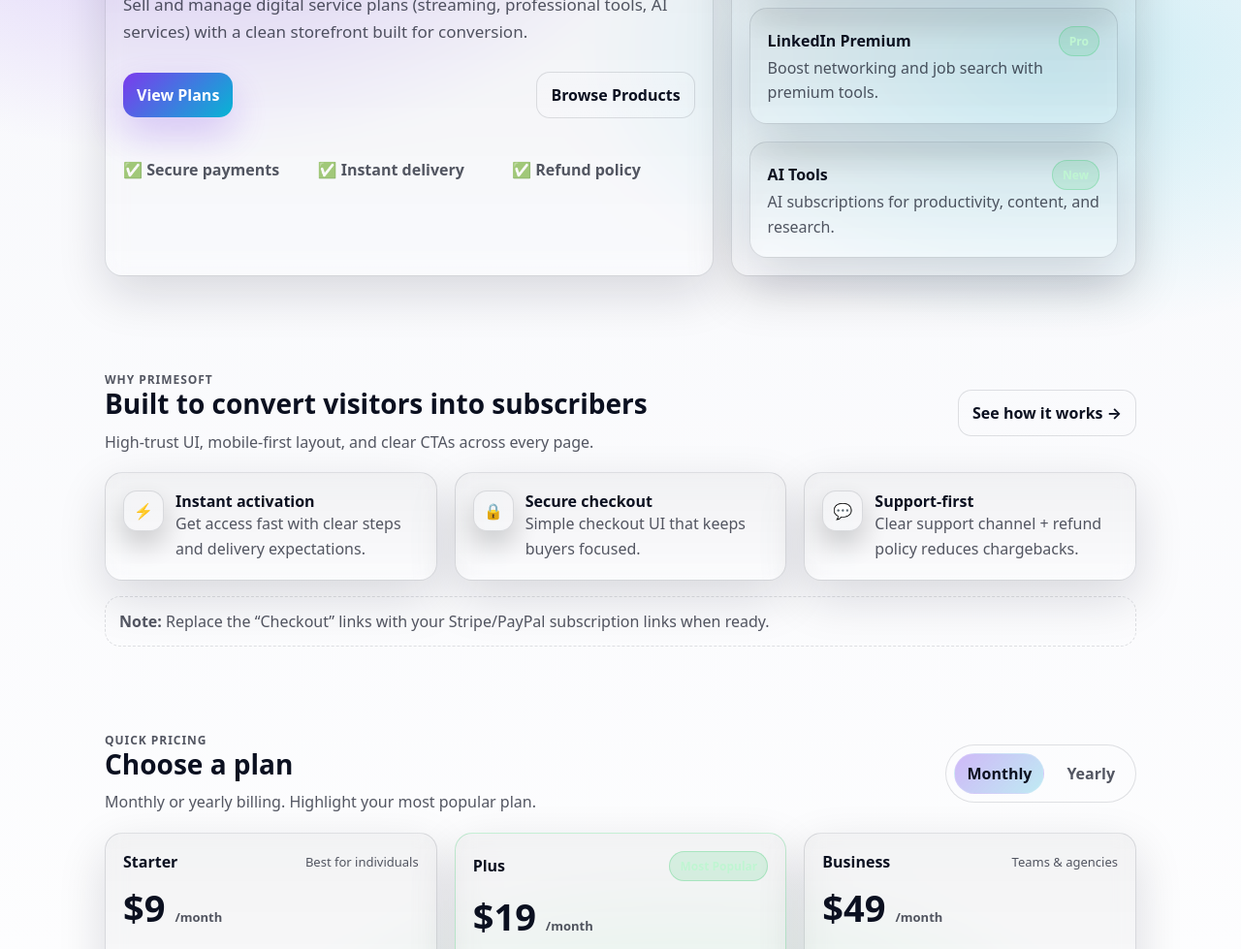
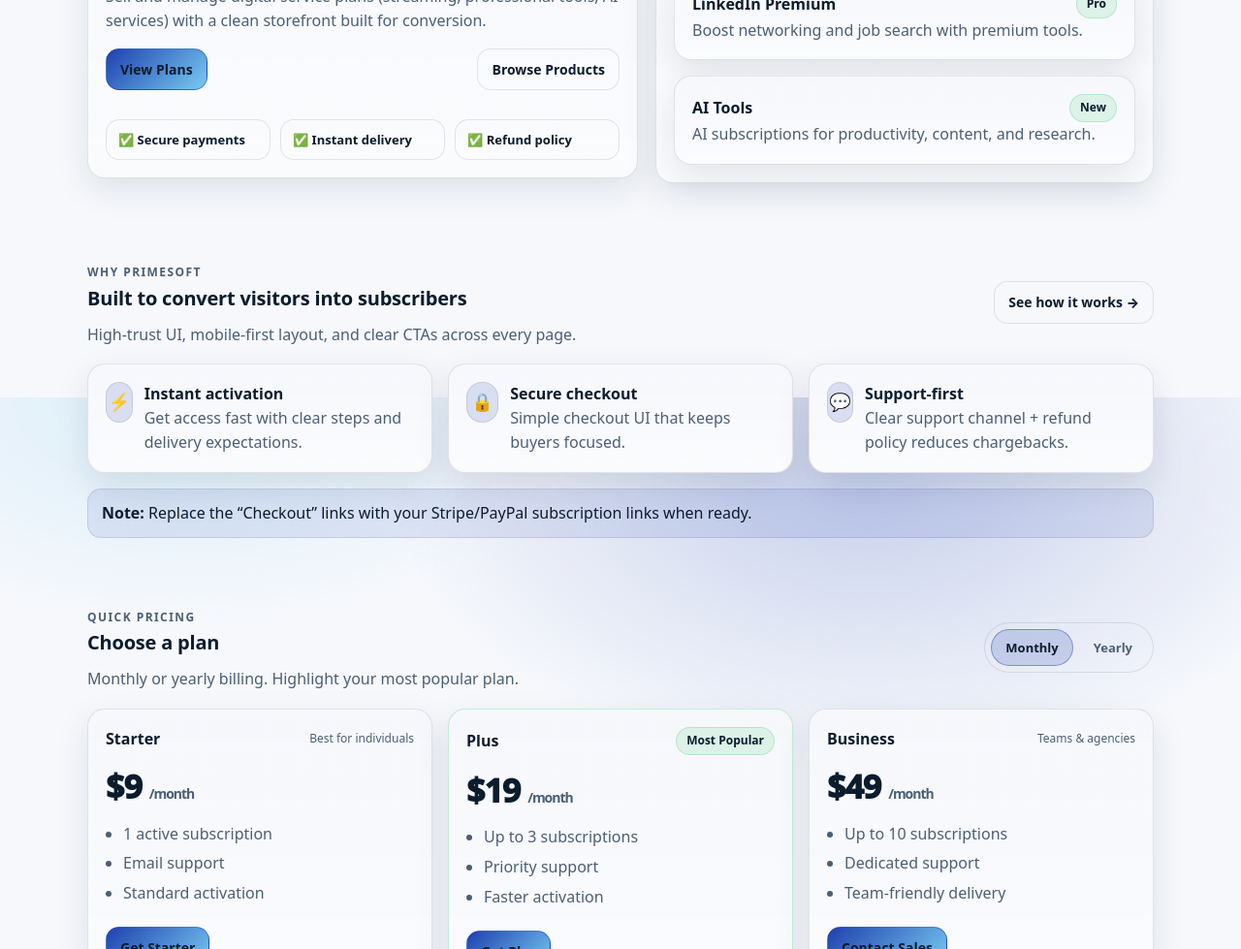
Before and after one commit to akramahamad19972/primesoftsolutions, a plain HTML site: page index.html in a window 1280 px wide. Shown: the part 390-1369 px from the top of the page at 97% size. Drawn offline with Linux system fonts and the light colour scheme.

Commit message:
Revamp styles.css for Navy Blue Theme
Updated styles.css to implement a new Navy Blue theme with improved color variables and layout adjustments.

```diff
--- a/styles.css
+++ b/styles.css
@@ -1,236 +1,429 @@
-:root{
-  --bg:#0b1020;
-  --bg2:#0f1630;
-  --card: rgba(255,255,255,.06);
-  --card2: rgba(255,255,255,.08);
-  --text:#eaf0ff;
-  --muted: rgba(234,240,255,.72);
-  --line: rgba(255,255,255,.12);
-  --shadow: 0 20px 60px rgba(0,0,0,.35);
-  --accent1:#7c3aed; /* purple */
-  --accent2:#22c55e; /* green */
-  --accent3:#06b6d4; /* cyan */
-  --radius:18px;
-  --max:1100px;
+/* styles.css — PrimeSoft Navy Blue Theme
+   Drop this in as your full styles.css replacement.
+*/
+
+:root {
+  --radius: 18px;
+
+  /* Navy palette (default = dark) */
+  --bg: #071524;            /* page background */
+  --bg-soft: #0b1f33;       /* cards / nav / footer */
+  --bg-softer: #0f2a46;     /* hover / subtle panels */
+  --text: #ffffff;          /* main text */
+  --muted: #a8bfd8;         /* secondary text */
+  --line: rgba(255,255,255,.10);
+
+  --primary: #1e40af;       /* primary button */
+  --primary-2: #1e3a8a;     /* hover */
+  --success: #22c55e;
+  --warning: #f59e0b;
+
+  --shadow: 0 18px 55px rgba(0,0,0,.38);
 }
 
-[data-theme="light"]{
-  --bg:#f6f7fb;
-  --bg2:#ffffff;
-  --card: rgba(0,0,0,.04);
-  --card2: rgba(0,0,0,.06);
-  --text:#0b1020;
-  --muted: rgba(11,16,32,.70);
-  --line: rgba(11,16,32,.12);
-  --shadow: 0 18px 50px rgba(11,16,32,.14);
+/* Light theme (still navy-branded) */
+html[data-theme="light"] {
+  --bg: #f6f8fc;
+  --bg-soft: #ffffff;
+  --bg-softer: #eef3fb;
+  --text: #0b1c2d;
+  --muted: #4b5f74;
+  --line: rgba(11,28,45,.10);
+
+  --primary: #1e40af;
+  --primary-2: #1e3a8a;
+
+  --shadow: 0 14px 40px rgba(11,28,45,.12);
 }
 
-*{box-sizing:border-box}
-html,body{margin:0;padding:0}
-body{
-  font-family: ui-sans-serif, system-ui, -apple-system, Segoe UI, Roboto, Arial, "Helvetica Neue", sans-serif;
-  background:
-    radial-gradient(900px 500px at 15% 15%, rgba(124,58,237,.22), transparent 55%),
-    radial-gradient(900px 500px at 85% 25%, rgba(6,182,212,.18), transparent 55%),
-    radial-gradient(900px 500px at 55% 85%, rgba(34,197,94,.14), transparent 55%),
-    linear-gradient(180deg, var(--bg), var(--bg2));
-  color:var(--text);
-  min-height:100vh;
+* { box-sizing: border-box; }
+html, body { height: 100%; }
+body {
+  margin: 0;
+  font-family: ui-sans-serif, system-ui, -apple-system, Segoe UI, Roboto, Arial, "Apple Color Emoji", "Segoe UI Emoji";
+  background: radial-gradient(900px 550px at 70% 10%, rgba(30,64,175,.22), transparent 55%),
+              radial-gradient(750px 420px at 15% 0%, rgba(14,165,233,.12), transparent 55%),
+              var(--bg);
+  color: var(--text);
+  line-height: 1.55;
 }
 
-a{color:inherit;text-decoration:none}
-img{max-width:100%;display:block}
+/* Links */
+a { color: inherit; text-decoration: none; }
+a:hover { text-decoration: underline; text-underline-offset: 3px; }
 
-.container{max-width:var(--max);margin:0 auto;padding:0 18px}
-.section{padding:44px 0}
-.section-sm{padding:26px 0}
-.grid{display:grid;gap:18px}
-
-.badge{
-  display:inline-flex;align-items:center;gap:8px;
-  padding:8px 12px;border:1px solid var(--line);
-  background:linear-gradient(180deg, rgba(255,255,255,.08), rgba(255,255,255,.03));
-  border-radius:999px;
-  box-shadow: 0 10px 35px rgba(0,0,0,.08);
-  font-size:13px;color:var(--muted)
+/* Layout */
+.container {
+  width: min(1100px, calc(100% - 36px));
+  margin: 0 auto;
 }
 
-.kicker{color:var(--muted);font-weight:600;letter-spacing:.08em;text-transform:uppercase;font-size:12px}
-.h1{font-size:44px;line-height:1.08;margin:10px 0 12px}
-.h2{font-size:28px;line-height:1.2;margin:0 0 10px}
-.p{color:var(--muted);line-height:1.6;margin:0}
-.p-lg{color:var(--muted);line-height:1.7;font-size:17px;margin:0}
+.section { padding: 34px 0; }
+.section-sm { padding: 16px 0; }
 
-.card{
-  border:1px solid var(--line);
-  background:linear-gradient(180deg, var(--card), transparent);
-  border-radius:var(--radius);
-  padding:18px;
-  box-shadow: var(--shadow);
-  backdrop-filter: blur(10px);
+.grid { display: grid; gap: 16px; }
+.row { display: flex; align-items: center; justify-content: space-between; gap: 12px; }
+
+/* Typography helpers (matches your HTML classes) */
+.kicker {
+  display: inline-block;
+  font-size: 12px;
+  letter-spacing: .12em;
+  text-transform: uppercase;
+  color: var(--muted);
+  font-weight: 800;
 }
 
-.card.hover:hover{transform:translateY(-2px);transition:.2s ease; border-color: rgba(255,255,255,.18)}
-[data-theme="light"] .card.hover:hover{border-color: rgba(0,0,0,.18)}
-
-.row{display:flex;align-items:center;justify-content:space-between;gap:14px;flex-wrap:wrap}
-
-.btn{
-  display:inline-flex;align-items:center;justify-content:center;gap:10px;
-  padding:12px 14px;border-radius:14px;border:1px solid var(--line);
-  background:linear-gradient(180deg, rgba(255,255,255,.10), rgba(255,255,255,.04));
-  cursor:pointer;font-weight:700;
-  transition: .2s ease;
-}
-.btn:hover{transform:translateY(-1px);border-color: rgba(255,255,255,.22)}
-[data-theme="light"] .btn:hover{border-color: rgba(0,0,0,.18)}
-
-.btn.primary{
-  border:0;
-  background: linear-gradient(135deg, var(--accent1), var(--accent3));
-  color:white;
-  box-shadow: 0 18px 40px rgba(124,58,237,.25);
-}
-.btn.primary:hover{filter:brightness(1.05)}
-
-.btn.ghost{
-  background:transparent;
-  border:1px solid var(--line);
+.h1 {
+  margin: 10px 0 10px;
+  font-size: clamp(28px, 3.2vw, 44px);
+  line-height: 1.15;
+  letter-spacing: -0.02em;
 }
 
-.nav{
-  position:sticky;top:0;z-index:50;
-  background: linear-gradient(180deg, rgba(10,15,30,.80), rgba(10,15,30,.45));
-  border-bottom:1px solid var(--line);
-  backdrop-filter: blur(12px);
-}
-[data-theme="light"] .nav{
-  background: linear-gradient(180deg, rgba(246,247,251,.88), rgba(246,247,251,.55));
-}
-.nav-inner{display:flex;align-items:center;justify-content:space-between;gap:12px;padding:12px 0}
-.brand{display:flex;align-items:center;gap:10px;font-weight:900}
-.logo{
-  width:36px;height:36px;border-radius:12px;
-  background: linear-gradient(135deg, var(--accent1), var(--accent3));
-  box-shadow: 0 14px 34px rgba(124,58,237,.25);
-}
-.nav-links{display:flex;gap:12px;align-items:center;flex-wrap:wrap}
-.nav-links a{
-  padding:9px 10px;border-radius:12px;color:var(--muted);font-weight:700;font-size:14px;
-}
-.nav-links a:hover{background:rgba(255,255,255,.06);color:var(--text)}
-[data-theme="light"] .nav-links a:hover{background:rgba(0,0,0,.04)}
-
-.hero{
-  padding:34px 0 10px;
-}
-.hero-grid{
-  display:grid;grid-template-columns:1.2fr .8fr;gap:18px;align-items:stretch;
-}
-@media (max-width: 920px){
-  .hero-grid{grid-template-columns:1fr}
-  .h1{font-size:36px}
+.h2 {
+  margin: 0 0 10px;
+  font-size: 20px;
+  letter-spacing: -0.01em;
 }
 
-.feature{
-  display:flex;gap:12px;align-items:flex-start;
-}
-.icon{
-  width:42px;height:42px;border-radius:14px;border:1px solid var(--line);
-  background:linear-gradient(180deg, rgba(255,255,255,.10), rgba(255,255,255,.03));
-  display:flex;align-items:center;justify-content:center;
-  box-shadow: 0 14px 30px rgba(0,0,0,.20);
-  flex:0 0 auto;
-}
-.icon svg{opacity:.9}
+.p { margin: 0; color: var(--muted); }
+.p-lg { margin: 10px 0 0; font-size: 16px; color: var(--muted); }
 
-.trust{
-  display:grid;grid-template-columns:repeat(3,1fr);gap:12px;margin-top:16px;
-}
-@media (max-width: 720px){
-  .trust{grid-template-columns:1fr}
-}
-.trust .item{display:flex;gap:10px;align-items:center;color:var(--muted);font-weight:700}
+.small { font-size: 12px; color: var(--muted); }
+.help { font-size: 13px; color: var(--muted); }
 
-.pricing-toggle{
-  display:flex;align-items:center;gap:10px;
-  border:1px solid var(--line);border-radius:999px;padding:8px;
-  width: fit-content;
-  background:rgba(255,255,255,.05);
-}
-.pill{
-  padding:9px 12px;border-radius:999px;font-weight:800;color:var(--muted);cursor:pointer;border:1px solid transparent;
-}
-.pill.active{
-  color:var(--text);
-  background:linear-gradient(135deg, rgba(124,58,237,.35), rgba(6,182,212,.25));
-  border-color: rgba(255,255,255,.14);
+/* Badges / tags */
+.badge {
+  display: inline-flex;
+  align-items: center;
+  gap: 8px;
+  padding: 8px 12px;
+  border-radius: 999px;
+  background: rgba(30,64,175,.12);
+  border: 1px solid var(--line);
+  color: var(--text);
+  font-weight: 700;
+  font-size: 13px;
 }
 
-.pricing-grid{grid-template-columns:repeat(3,1fr)}
-@media (max-width: 980px){.pricing-grid{grid-template-columns:1fr}}
-
-.price{
-  font-size:38px;font-weight:900;margin:10px 0 6px;
-}
-.small{font-size:13px;color:var(--muted)}
-.ul{margin:12px 0 0;padding:0;list-style:none;display:grid;gap:10px}
-.li{display:flex;gap:10px;align-items:flex-start;color:var(--muted);font-weight:650}
-.li::before{content:"✓";color:var(--accent2);font-weight:900}
-
-.tag{
-  display:inline-block;
-  padding:6px 10px;border-radius:999px;
-  background: rgba(34,197,94,.14);
-  border: 1px solid rgba(34,197,94,.25);
-  color: #bff5d2;
-  font-weight:900;font-size:12px;
+.tag {
+  display: inline-flex;
+  align-items: center;
+  padding: 4px 10px;
+  border-radius: 999px;
+  background: rgba(34,197,94,.12);
+  border: 1px solid rgba(34,197,94,.22);
+  color: var(--text);
+  font-weight: 800;
+  font-size: 12px;
 }
 
-.table{
-  width:100%;
-  border-collapse: collapse;
-  overflow:hidden;
+/* Cards */
+.card {
+  background: linear-gradient(180deg, rgba(255,255,255,.04), rgba(255,255,255,.02));
+  background-color: var(--bg-soft);
+  border: 1px solid var(--line);
+  border-radius: var(--radius);
+  padding: 18px;
+  box-shadow: var(--shadow);
+}
+
+html[data-theme="light"] .card {
+  background: linear-gradient(180deg, rgba(30,64,175,.04), rgba(30,64,175,.02));
+  background-color: var(--bg-soft);
+}
+
+.card.hover {
+  transition: transform .15s ease, border-color .15s ease, background-color .15s ease;
+}
+.card.hover:hover {
+  transform: translateY(-2px);
+  border-color: rgba(30,64,175,.38);
+  background-color: var(--bg-softer);
+}
+
+/* Notice (callout) */
+.notice {
+  padding: 12px 14px;
+  border-radius: 14px;
+  border: 1px solid var(--line);
+  background: rgba(30,64,175,.10);
+  color: var(--text);
+}
+
+/* Navbar */
+.nav {
+  position: sticky;
+  top: 0;
+  z-index: 20;
+  background: rgba(7,21,36,.72);
+  backdrop-filter: blur(10px);
+  border-bottom: 1px solid var(--line);
+}
+html[data-theme="light"] .nav {
+  background: rgba(246,248,252,.85);
+}
+
+.nav-inner {
+  display: flex;
+  align-items: center;
+  justify-content: space-between;
+  padding: 14px 0;
+  gap: 16px;
+}
+
+.brand {
+  display: inline-flex;
+  align-items: center;
+  gap: 10px;
+  font-weight: 900;
+  letter-spacing: .02em;
+}
+
+/* Simple logo mark placeholder (works with <span class="logo"></span>) */
+.logo {
+  width: 34px;
+  height: 34px;
+  border-radius: 12px;
+  display: inline-block;
+  background: radial-gradient(circle at 30% 30%, rgba(255,255,255,.55), transparent 48%),
+              linear-gradient(135deg, rgba(30,64,175,1), rgba(14,165,233,.85));
+  box-shadow: 0 14px 30px rgba(30,64,175,.25);
+}
+
+.nav-links {
+  display: flex;
+  align-items: center;
+  gap: 12px;
+  flex-wrap: wrap;
+}
+
+.nav-links a {
+  color: var(--muted);
+  font-weight: 700;
+  font-size: 14px;
+}
+.nav-links a:hover { color: var(--text); text-decoration: none; }
+
+/* Buttons */
+.btn {
+  appearance: none;
+  border: 1px solid var(--line);
+  background: rgba(255,255,255,.04);
+  color: var(--text);
+  border-radius: 14px;
+  padding: 10px 14px;
+  font-weight: 800;
+  font-size: 14px;
+  cursor: pointer;
+  display: inline-flex;
+  align-items: center;
+  justify-content: center;
+  gap: 8px;
+  transition: transform .12s ease, background-color .12s ease, border-color .12s ease;
+}
+.btn:hover {
+  transform: translateY(-1px);
+  border-color: rgba(30,64,175,.32);
+  background: rgba(30,64,175,.10);
+}
+.btn:active { transform: translateY(0); }
+
+.btn.primary {
+  background: linear-gradient(135deg, var(--primary), rgba(14,165,233,.55));
+  border-color: rgba(30,64,175,.50);
+}
+.btn.primary:hover {
+  background: linear-gradient(135deg, var(--primary-2), rgba(14,165,233,.55));
+  border-color: rgba(30,64,175,.70);
+}
+
+.btn.ghost {
+  background: transparent;
+}
+
+/* Forms */
+.input, .textarea, .select {
+  width: 100%;
+  border-radius: 14px;
+  border: 1px solid var(--line);
+  background: rgba(255,255,255,.04);
+  color: var(--text);
+  padding: 12px 12px;
+  font-weight: 650;
+  outline: none;
+}
+.textarea { min-height: 110px; resize: vertical; }
+.input::placeholder, .textarea::placeholder { color: rgba(168,191,216,.8); }
+
+html[data-theme="light"] .input,
+html[data-theme="light"] .textarea,
+html[data-theme="light"] .select {
+  background: var(--bg-softer);
+}
+
+.form { display: grid; gap: 12px; }
+
+/* Hero section */
+.hero { padding: 24px 0 10px; }
+.hero-grid {
+  display: grid;
+  grid-template-columns: 1.05fr .95fr;
+  gap: 18px;
+  align-items: start;
+}
+@media (max-width: 900px) {
+  .hero-grid { grid-template-columns: 1fr; }
+}
+
+/* Trust row */
+.trust {
+  display: grid;
+  grid-template-columns: repeat(3, minmax(0, 1fr));
+  gap: 10px;
+  margin-top: 14px;
+}
+.trust .item {
+  border: 1px solid var(--line);
+  border-radius: 14px;
+  padding: 10px 12px;
+  color: var(--text);
+  background: rgba(255,255,255,.03);
+  font-weight: 800;
+  font-size: 13px;
+}
+@media (max-width: 900px) {
+  .trust { grid-template-columns: 1fr; }
+}
+
+/* Feature blocks */
+.feature {
+  display: flex;
+  gap: 12px;
+  align-items: flex-start;
+}
+.feature .icon {
+  width: 42px;
+  height: 42px;
   border-radius: 16px;
+  display: inline-flex;
+  align-items: center;
+  justify-content: center;
   border: 1px solid var(--line);
+  background: rgba(30,64,175,.14);
+  font-size: 18px;
 }
-.table th,.table td{
-  padding:12px;
-  border-bottom: 1px solid var(--line);
-  text-align:left;
-}
-.table th{color:var(--muted);font-size:13px;text-transform:uppercase;letter-spacing:.06em}
-.table tr:last-child td{border-bottom:0}
 
-.footer{
-  padding:34px 0;
-  border-top: 1px solid var(--line);
-  color: var(--muted);
-}
-.footer-grid{grid-template-columns:1.2fr .8fr}
-@media (max-width: 820px){.footer-grid{grid-template-columns:1fr}}
-.footer a{color:var(--muted);font-weight:700}
-.footer a:hover{color:var(--text)}
-
-.form{
-  display:grid;gap:12px
-}
-.input, .select, .textarea{
-  width:100%;
-  padding:12px 12px;
-  border-radius:14px;
-  border:1px solid var(--line);
-  background:rgba(255,255,255,.05);
-  color:var(--text);
-  outline:none;
-}
-.textarea{min-height:120px;resize:vertical}
-.help{font-size:13px;color:var(--muted)}
-
-.notice{
-  border:1px dashed var(--line);
-  border-radius: 16px;
-  padding: 14px;
-  color: var(--muted);
+/* Pricing */
+.pricing-toggle {
+  display: inline-flex;
+  gap: 6px;
+  padding: 6px;
+  border-radius: 999px;
+  border: 1px solid var(--line);
   background: rgba(255,255,255,.03);
 }
+
+.pill {
+  padding: 8px 14px;
+  border-radius: 999px;
+  font-weight: 900;
+  font-size: 13px;
+  color: var(--muted);
+  cursor: pointer;
+  user-select: none;
+  transition: background-color .12s ease, color .12s ease, border-color .12s ease;
+  border: 1px solid transparent;
+}
+.pill:hover {
+  color: var(--text);
+  border-color: rgba(30,64,175,.35);
+  background: rgba(30,64,175,.10);
+}
+.pill.active {
+  color: var(--text);
+  background: rgba(30,64,175,.18);
+  border-color: rgba(30,64,175,.45);
+}
+
+.pricing-grid { grid-template-columns: repeat(3, 1fr); }
+@media (max-width: 900px) {
+  .pricing-grid { grid-template-columns: 1fr; }
+}
+
+.price {
+  margin: 10px 0 10px;
+  font-size: 34px;
+  font-weight: 1000;
+  letter-spacing: -0.03em;
+}
+[data-price-suffix] { color: var(--muted); font-size: 14px; font-weight: 800; }
+
+/* Lists */
+.ul { margin: 0; padding-left: 18px; color: var(--muted); }
+.li { margin: 6px 0; }
+
+/* Tables */
+.table {
+  width: 100%;
+  border-collapse: collapse;
+  overflow: hidden;
+  border-radius: 18px;
+}
+.table th, .table td {
+  padding: 12px 14px;
+  border-bottom: 1px solid var(--line);
+  text-align: left;
+}
+.table th {
+  color: var(--text);
+  background: rgba(30,64,175,.10);
+  font-weight: 1000;
+}
+.table td { color: var(--muted); }
+
+/* Footer */
+.footer {
+  margin-top: 34px;
+  border-top: 1px solid var(--line);
+  background: rgba(7,21,36,.55);
+}
+html[data-theme="light"] .footer {
+  background: rgba(246,248,252,.80);
+}
+.footer-grid {
+  padding: 24px 0;
+  grid-template-columns: 1.2fr 1fr;
+  gap: 18px;
+}
+@media (max-width: 900px) {
+  .footer-grid { grid-template-columns: 1fr; }
+}
+
+/* Small utilities */
+code {
+  padding: 2px 6px;
+  border-radius: 8px;
+  border: 1px solid var(--line);
+  background: rgba(255,255,255,.04);
+  color: var(--text);
+  font-family: ui-monospace, SFMono-Regular, Menlo, Monaco, Consolas, "Liberation Mono", "Courier New", monospace;
+  font-size: 12px;
+}
+
+hr {
+  border: none;
+  border-top: 1px solid var(--line);
+  margin: 18px 0;
+}
+
+/* Accessibility */
+:focus-visible {
+  outline: 3px solid rgba(30,64,175,.55);
+  outline-offset: 2px;
+  border-radius: 12px;
+}
+
+/* Optional: reduce heavy shadows on light mode for a cleaner look */
+html[data-theme="light"] .card { box-shadow: 0 12px 34px rgba(11,28,45,.10); }
```
